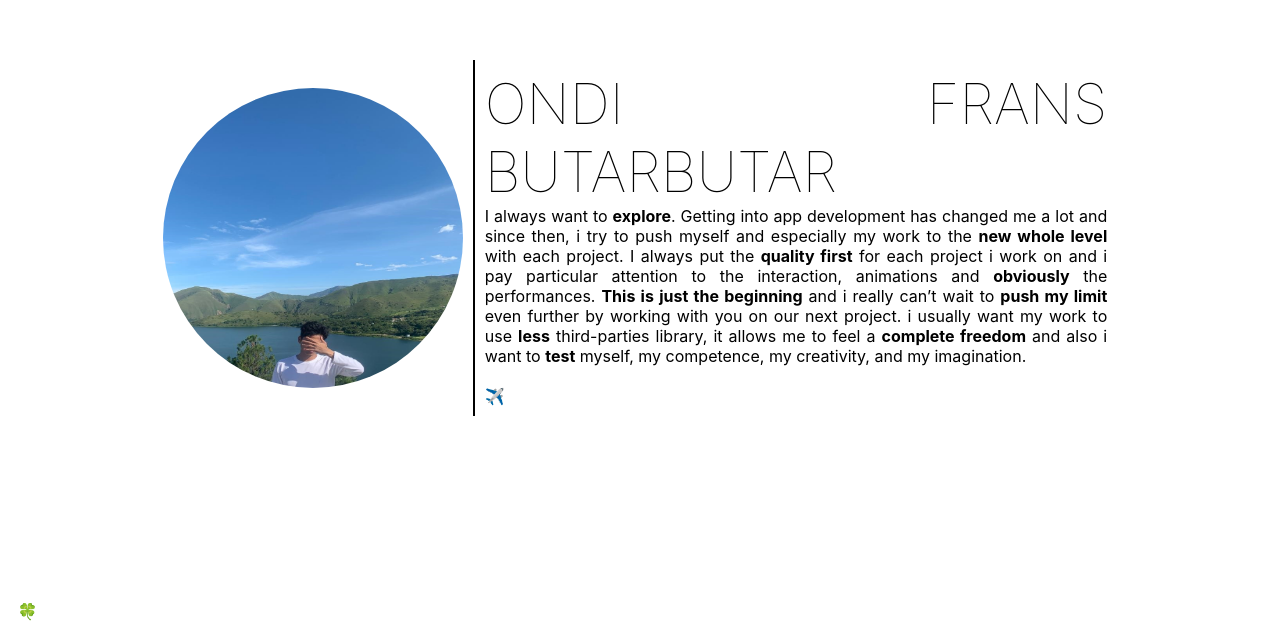
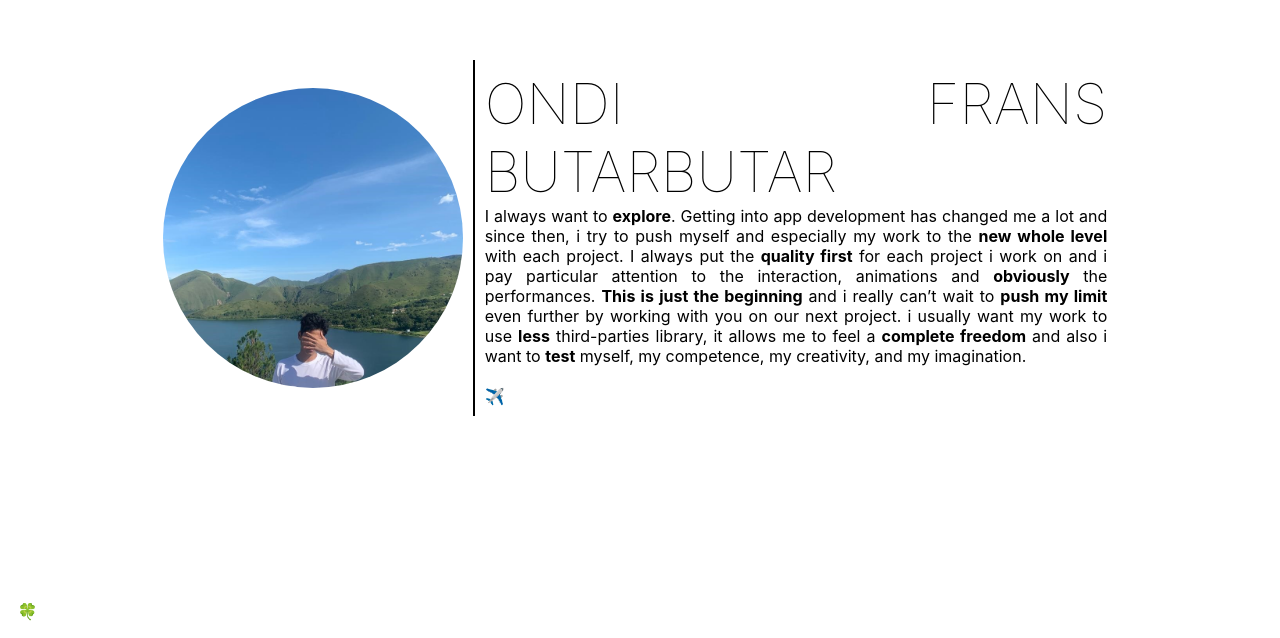
Before and after one commit to ondifransb/Portofolio, a Next.js app: page / in a window 1280 px wide. Shown: the part 162-800 px from the top of the page. Built offline with nearby package versions, Linux system fonts and the light colour scheme.

Commit message:
addjusment css

```diff
--- a/components/HomePage/SecondSection.js
+++ b/components/HomePage/SecondSection.js
@@ -10,6 +10,8 @@ const SecondPage = ({ animate }) => {
 				src={"/static/ProfilePict.jpeg"}
 				width="300"
 				layout="fixed"
+				objectPosition="0% 90%"
+				objectFit="cover"
 				priority
 				height="300"
 				alt="Profile Picture"
```
